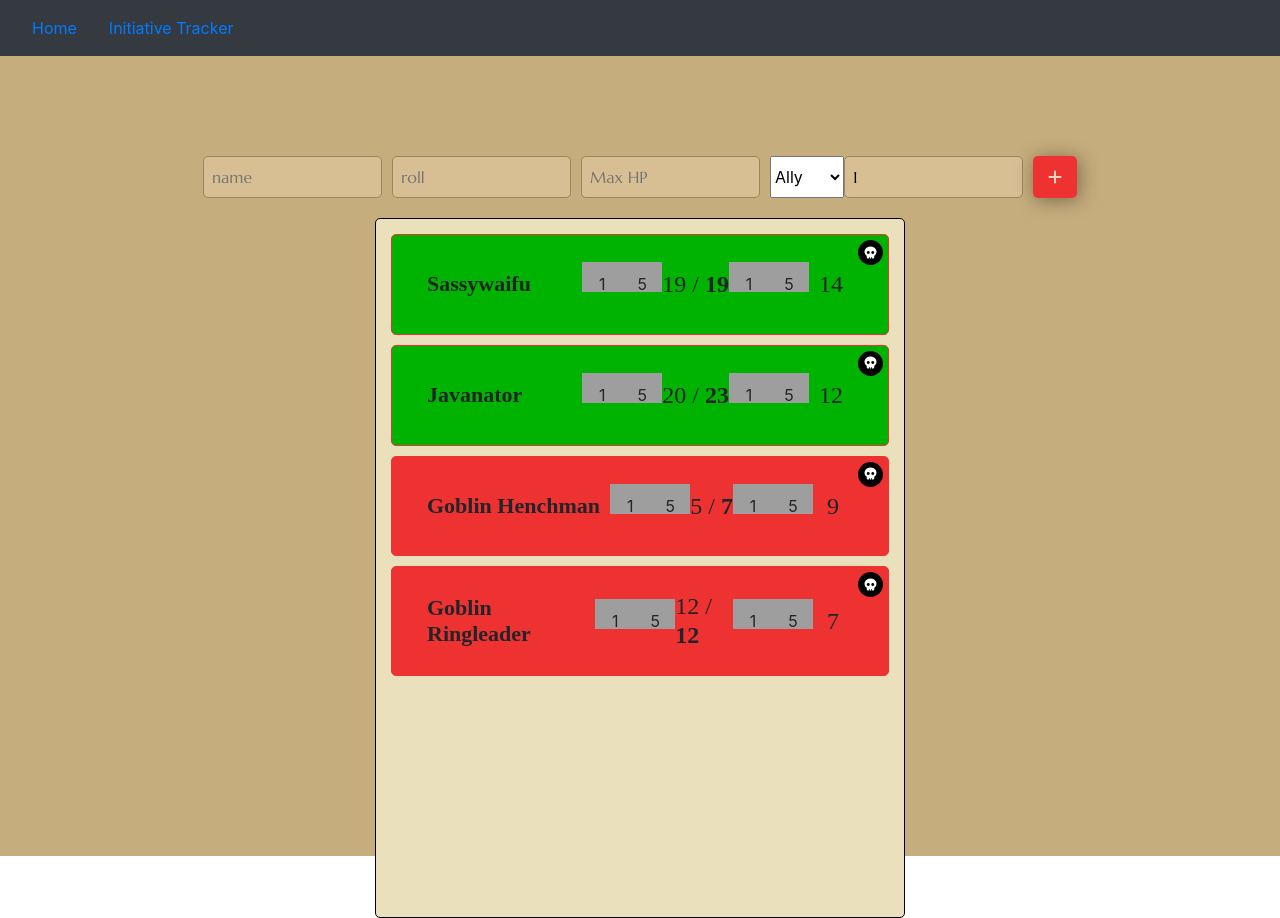
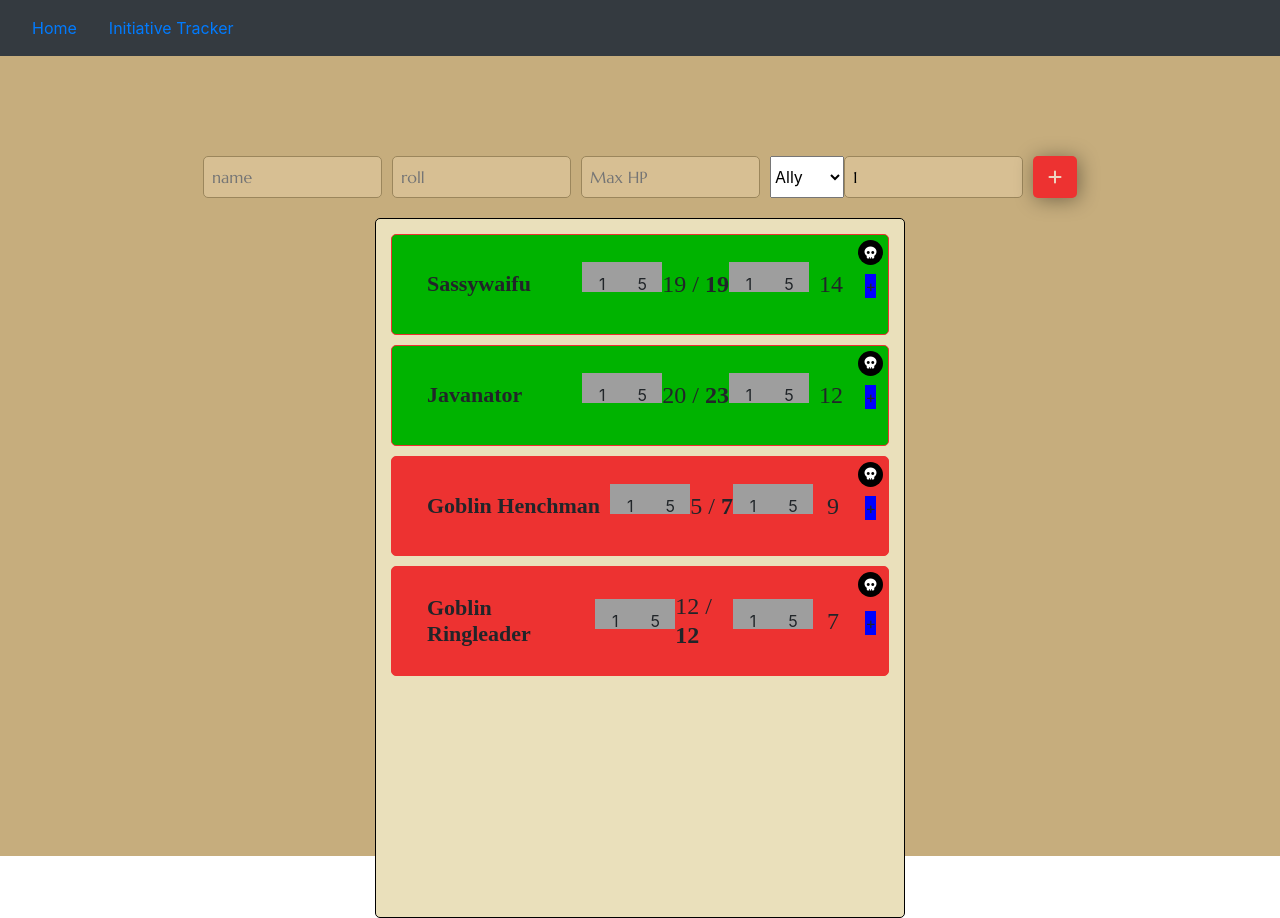
Before and after one commit to java152001/DMCompanion, a React (Create React App) app in the folder client/: page /inttracker in a window 1280 px wide. Built offline with nearby package versions, Linux system fonts and the light colour scheme; grey boxes are pictures that could not be loaded; a web font is replaced by a local one.

Commit message:
Added button to add new input field to update position

```diff
--- a/client/src/components/InitCard/index.jsx
+++ b/client/src/components/InitCard/index.jsx
@@ -5,8 +5,10 @@ class InitCard extends Component {
     constructor(props) {
         super(props)
         this.state = {
+            showRollChange: false
+        }
 
-        }
+        this.showUpdateRoll = this.showUpdateRoll.bind(this);
     }
 
     componentDidMount() {
@@ -33,6 +35,13 @@ class InitCard extends Component {
                 participantNumber: newStats.participantNumber
             })
         }
+    }
+
+    showUpdateRoll() {
+        const currentShowRollState = this.state.showRollChange;
+        this.setState({
+            showRollChange: !currentShowRollState
+        })
     }
 
     render() {
@@ -73,6 +82,25 @@ class InitCard extends Component {
                     </div>
                     <div className="roll-cont">
                         <h2 className="roll">{this.props.roll}</h2>
+                        <div
+                            className = "updateRollBtn"
+                            onClick = { this.showUpdateRoll }
+                            >
+                                +
+                        </div>
+                        <div
+                            className = {this.state.showRollChange ? "updateRollField show" : "updateRollField" }
+                            >
+                                <input
+                                    className = "updateRollInput"
+                                    type = 'text'
+                                    defaultValue = { this.props.roll }
+                                />
+                                <button
+                                    className="submit">
+                                        Submit
+                                </button>
+                        </div>
                     </div>
                 </div>
                 <div
--- a/client/src/components/InitCard/initCard.css
+++ b/client/src/components/InitCard/initCard.css
@@ -48,6 +48,27 @@
     margin-bottom: 0;
 }
 
+.initCard .roll-cont .updateRollBtn {
+    background-color: blue;
+    position: absolute;
+    right: 12px;
+    top: 52%;
+    transform: translateY(-50%);
+}
+
+.initCard .roll-cont .updateRollField {
+    position: absolute;
+    right: -285px;
+    top: 52%;
+    transform: translateY(-50%);
+    opacity: 0;
+    transition: opacity .3s ease;
+}
+
+.initCard .roll-cont .updateRollField.show {
+    opacity: 1;
+}
+
 .initCard .hpText .hpMax {
     font-weight: bold;
 }
--- a/client/src/pages/Initiativetracker/index.jsx
+++ b/client/src/pages/Initiativetracker/index.jsx
@@ -259,6 +259,7 @@ export default class Initiativetracker extends Component {
                         decFive = { this.decFive }
                         addOne = { this.addOne }
                         addFive = { this.addFive }
+                        handleRollUpdate = { this.handleRollUpdate }
                     />
                 </div>
             </div>
```
